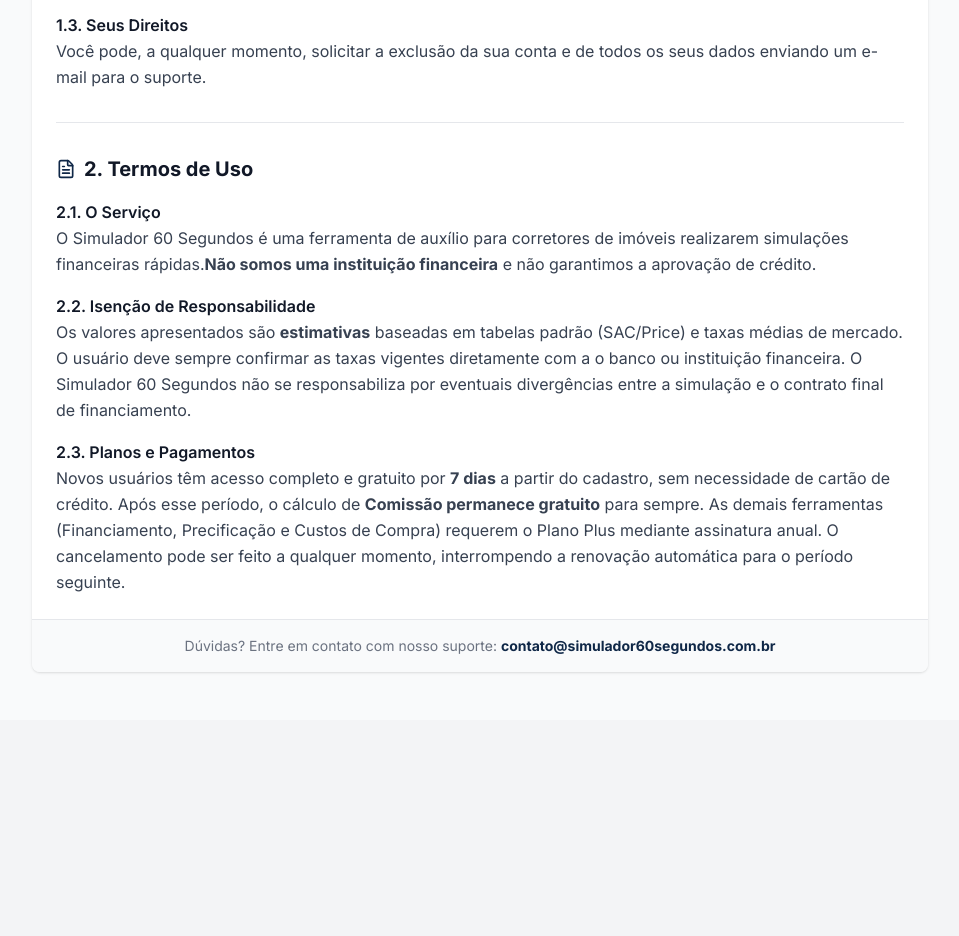
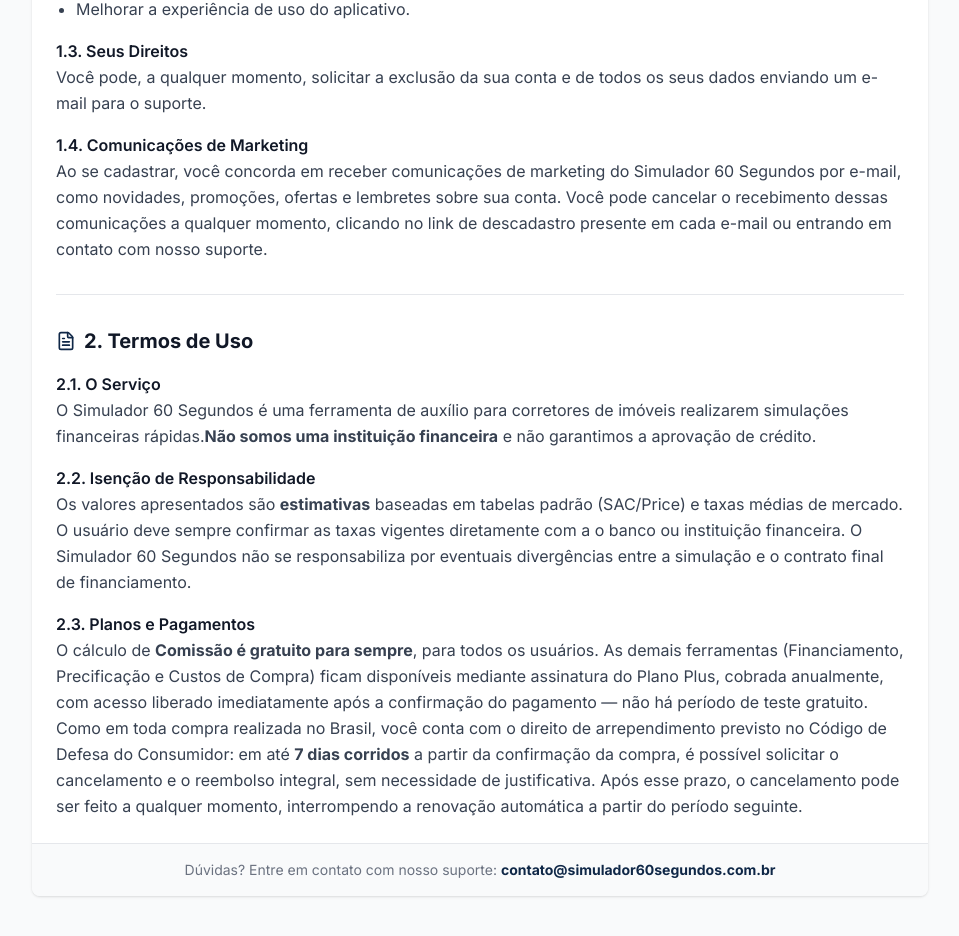
Before and after one commit to AfariaNeo/s60s, a React (Vite) app in the folder simulador-60-segundos/: page /legal in a window 1280 px wide. Shown: the part 618-1554 px from the top of the page, without its empty margins (160-1119 px from the left). Before the commit the page ends 1338 px from the top, so only its background shows below. Built offline with nearby package versions, Linux system fonts and the light colour scheme; no server answers.

Commit message:
Adiciona clausula de consentimento de marketing e corrige mencao a trial gratuito nos Termos de Uso

```diff
--- a/simulador-60-segundos/components/LegalPage.tsx
+++ b/simulador-60-segundos/components/LegalPage.tsx
@@ -42,7 +42,7 @@
                             <h3 className="font-semibold text-gray-900 mt-4">1.1. Coleta de Dados</h3>
                             <p>Coletamos apenas os dados estritamente necessários para o funcionamento do serviço:</p>
                             <ul className="list-disc pl-5 mt-2 space-y-1">
-                                <li><strong>E-mail:</strong> Para autenticação, recuperação de senha e comunicação sobre sua conta.</li>
+                                <li><strong>E-mail:</strong> Para autenticação, recuperação de senha, comunicação sobre sua conta e envio de comunicações de marketing (novidades, promoções e ofertas), conforme detalhado no item 1.4 abaixo.</li>
                                 <li><strong>Dados de Uso:</strong> Quantidade de simulações realizadas para controle do plano contratado (Free ou Plus).</li>
                             </ul>
 
@@ -56,6 +56,14 @@
 
                             <h3 className="font-semibold text-gray-900 mt-4">1.3. Seus Direitos</h3>
                             <p>Você pode, a qualquer momento, solicitar a exclusão da sua conta e de todos os seus dados enviando um e-mail para o suporte.</p>
+
+                            <h3 className="font-semibold text-gray-900 mt-4">1.4. Comunicações de Marketing</h3>
+                            <p>
+                                Ao se cadastrar, você concorda em receber comunicações de marketing do Simulador 60 Segundos por e-mail,
+                                como novidades, promoções, ofertas e lembretes sobre sua conta. Você pode cancelar o recebimento dessas
+                                comunicações a qualquer momento, clicando no link de descadastro presente em cada e-mail ou entrando em
+                                contato com nosso suporte.
+                            </p>
                         </section>
 
                         <hr className="border-gray-200" />
@@ -82,10 +90,14 @@
 
                             <h3 className="font-semibold text-gray-900 mt-4">2.3. Planos e Pagamentos</h3>
                             <p>
-                                Novos usuários têm acesso completo e gratuito por <strong>7 dias</strong> a partir do cadastro, sem necessidade de cartão de crédito.
-                                Após esse período, o cálculo de <strong>Comissão permanece gratuito</strong> para sempre.
-                                As demais ferramentas (Financiamento, Precificação e Custos de Compra) requerem o Plano Plus mediante assinatura anual.
-                                O cancelamento pode ser feito a qualquer momento, interrompendo a renovação automática para o período seguinte.
+                                O cálculo de <strong>Comissão é gratuito para sempre</strong>, para todos os usuários.
+                                As demais ferramentas (Financiamento, Precificação e Custos de Compra) ficam disponíveis mediante
+                                assinatura do Plano Plus, cobrada anualmente, com acesso liberado imediatamente após a confirmação
+                                do pagamento — não há período de teste gratuito. Como em toda compra realizada no Brasil, você conta
+                                com o direito de arrependimento previsto no Código de Defesa do Consumidor: em até <strong>7 dias
+                                corridos</strong> a partir da confirmação da compra, é possível solicitar o cancelamento e o reembolso
+                                integral, sem necessidade de justificativa. Após esse prazo, o cancelamento pode ser feito a qualquer
+                                momento, interrompendo a renovação automática a partir do período seguinte.
                             </p>
                         </section>
 
```
